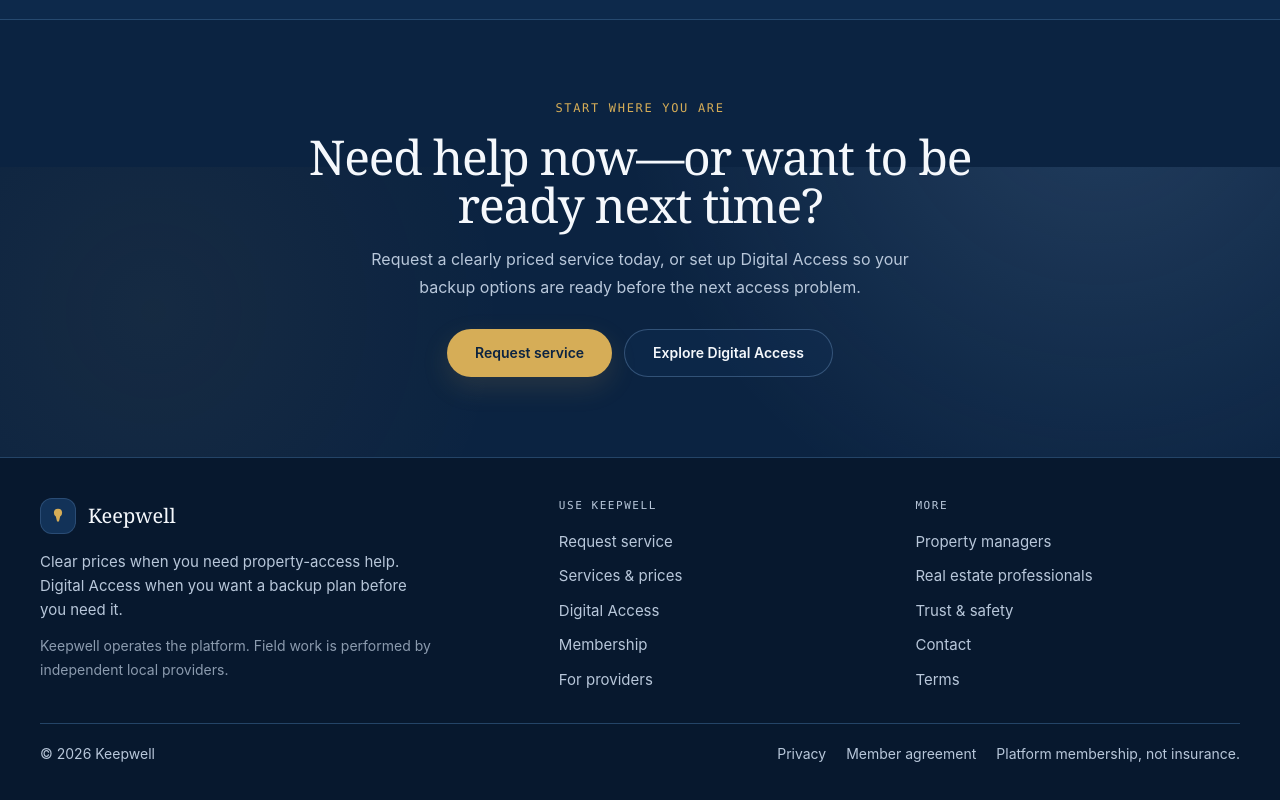
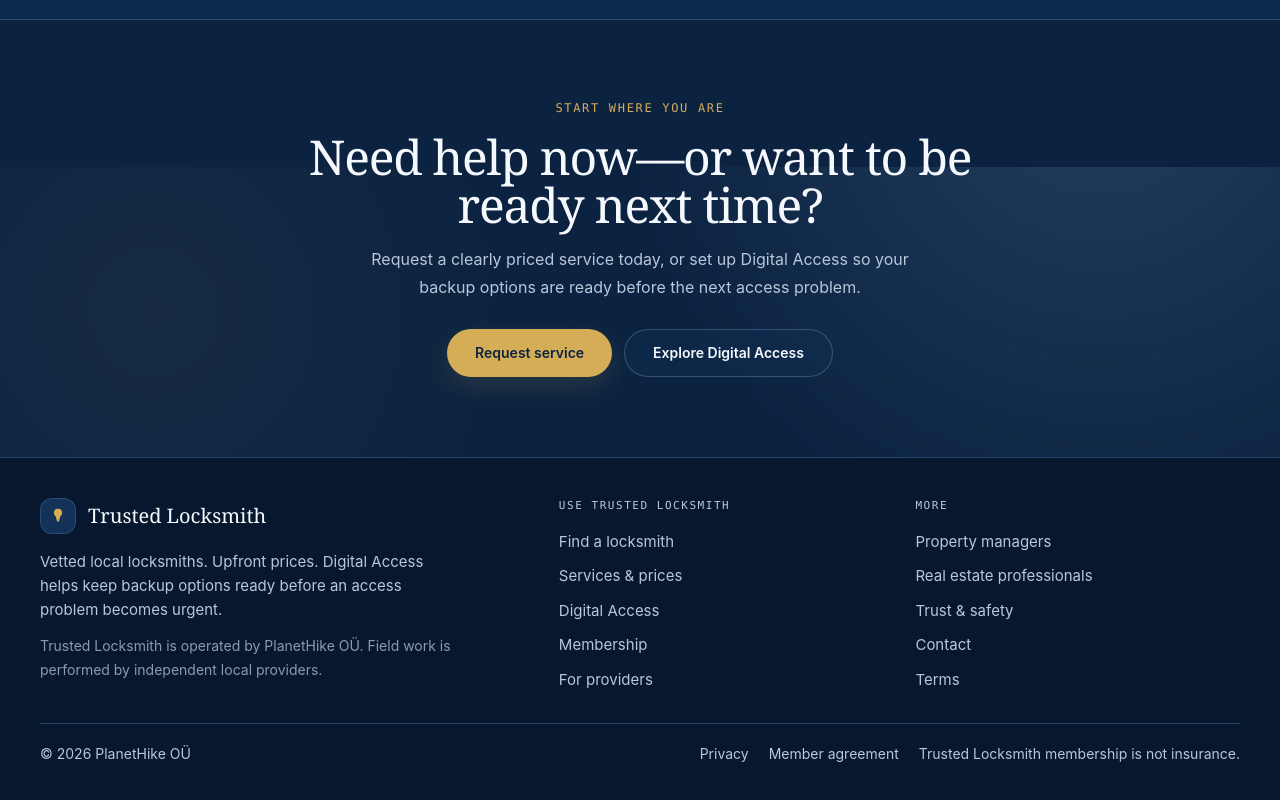
Before and after one commit to unikmo/Keepwell, a Next.js app: page / in a window 1280 px wide. Shown: the part 3033-3833 px from the top of the page. Built offline with nearby package versions, Linux system fonts and the light colour scheme; no server answers; the database is empty.

Commit message:
Rebrand footer and legal attribution

```diff
--- a/src/components/Footer.tsx
+++ b/src/components/Footer.tsx
@@ -11,20 +11,20 @@
               <span className="grid h-9 w-9 place-items-center rounded-xl border border-sky/20 bg-surface-raised/70">
                 <Keyhole className="h-4 w-3 text-brass" />
               </span>
-              Keepwell
+              Trusted Locksmith
             </Link>
             <p className="mt-4 max-w-sm text-[15px] leading-6 text-parchment-dim">
-              Clear prices when you need property-access help. Digital Access when you want a backup plan before you need it.
+              Vetted local locksmiths. Upfront prices. Digital Access helps keep backup options ready before an access problem becomes urgent.
             </p>
             <p className="mt-3 max-w-md text-sm leading-6 text-parchment-dim/75">
-              Keepwell operates the platform. Field work is performed by independent local providers.
+              Trusted Locksmith is operated by PlanetHike OÜ. Field work is performed by independent local providers.
             </p>
           </div>
 
           <FooterColumn
-            title="Use Keepwell"
+            title="Use Trusted Locksmith"
             links={[
-              { label: "Request service", href: "/book" },
+              { label: "Find a locksmith", href: "/book" },
               { label: "Services & prices", href: "/services" },
               { label: "Digital Access", href: "/digital-access" },
               { label: "Membership", href: "/pricing" },
@@ -44,11 +44,11 @@
         </div>
 
         <div className="mt-8 flex flex-col gap-3 border-t border-line/70 pt-5 text-sm text-parchment-dim sm:flex-row sm:items-center sm:justify-between">
-          <span>&copy; {new Date().getFullYear()} Keepwell</span>
+          <span>&copy; {new Date().getFullYear()} PlanetHike OÜ</span>
           <div className="flex flex-wrap gap-x-5 gap-y-2">
             <Link href="/privacy" className="hover:text-parchment">Privacy</Link>
             <Link href="/member-agreement" className="hover:text-parchment">Member agreement</Link>
-            <span>Platform membership, not insurance.</span>
+            <span>Trusted Locksmith membership is not insurance.</span>
           </div>
         </div>
       </div>
```
